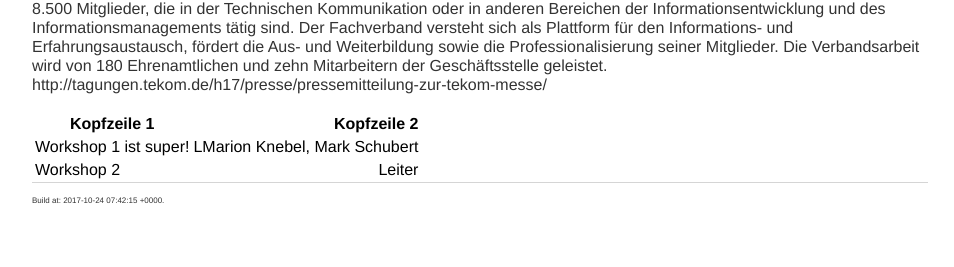
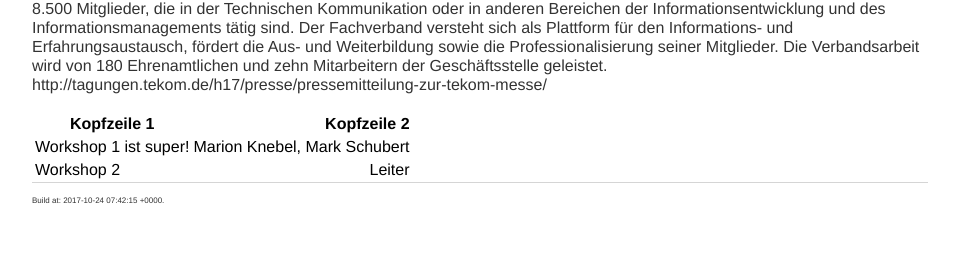
Before and after one commit to parson-AG/tekom2017_markdown_workshop, a Jekyll site: the page built from texte_tekom/Pressemitteilung.md, in a window 1280 px wide. Shown: the part 1352-1619 px from the top of the page, without its empty margins (160-1114 px from the left). Built offline with Jekyll 4.4.1, drawn with Linux system fonts in a browser that asks for light colours; our own code applies the rules of GitHub Pages for plain Markdown files.

Commit message:
Update Pressemitteilung.md

```diff
--- a/texte_tekom/Pressemitteilung.md
+++ b/texte_tekom/Pressemitteilung.md
@@ -66,5 +66,5 @@ http://tagungen.tekom.de/h17/presse/pressemitteilung-zur-tekom-messe/
 
 | Kopfzeile 1 | Kopfzeile 2 |
 |-------------|------------:|
-| Workshop 1 ist super!  | LMarion Knebel, Mark Schubert   |
+| Workshop 1 ist super!  | Marion Knebel, Mark Schubert   |
 | Workshop 2   | Leiter      |
```
